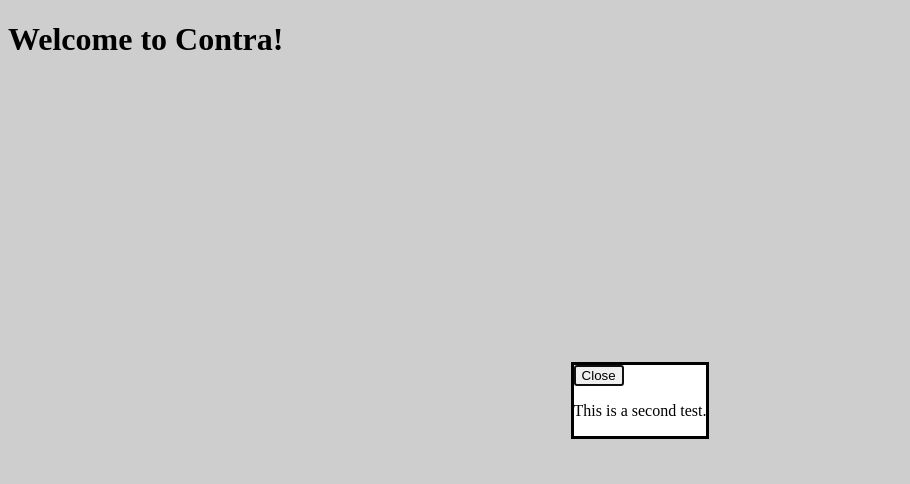
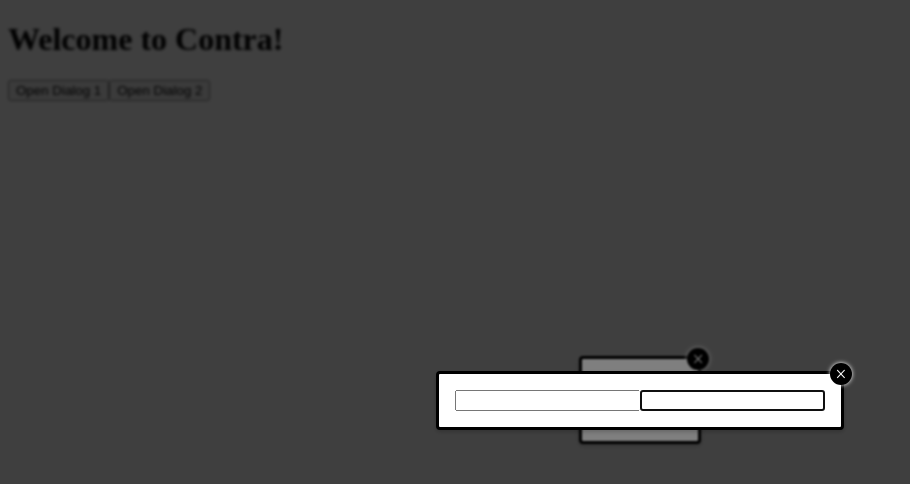
Before and after one commit to contra/contra-interview-assessment, a Next.js app in the folder frontend/: page / in a window 1280 px wide. Shown: the top 484 px of the page, without its empty margins (0-910 px from the left). Built offline with nearby package versions, Linux system fonts and the light colour scheme.

Commit message:
Adds a nice CSS only close icon to the dismiss button. Adds tab management, so only a few specific HTML elements can be selected using the Tab key. Handles backdrop with a simple fade animation.

```diff
--- a/frontend/package.json
+++ b/frontend/package.json
@@ -9,6 +9,7 @@
     "lint": "yarn lint:eslint && yarn lint:prettier",
     "lint:eslint": "eslint './src/**/*.{js,ts,tsx}' --cache",
     "lint:prettier": "prettier --ignore-path .gitignore --check './**/*.{js,ts,tsx}'",
+    "lint:prettier-write": "prettier --ignore-path .gitignore --ignore-path .next './**/*.{js,ts,tsx}' -w",
     "test": "NODE_ENV=test jest --watch",
     "test:ci": "NODE_ENV=test jest --ci --reporters jest-silent-reporter"
   },
--- /dev/null
+++ b/frontend/src/components/Dialog/Close.module.css
@@ -0,0 +1,31 @@
+.close {
+    position: absolute;
+    right: -16px;
+    top: -16px;
+    width: 32px;
+    height: 32px;
+    color: white;
+    cursor: pointer;
+    display: flex;
+    align-items: center;
+    justify-content: center;
+    transition: all .2s;
+}
+.close:hover:before {
+    box-shadow: white 0 0 5px;
+}
+
+.close:before {
+    display: flex;
+    align-items: center;
+    justify-content: center;
+    height: 18px;
+    width: 18px;
+    font-size: 20px;
+    content: '\00d7';
+    background-color: rgba(0, 0, 0, 1);
+    box-shadow: white 0 0 4px;
+    border-radius: 100%;
+    padding: 2px;
+    line-height: 100%;
+}
--- /dev/null
+++ b/frontend/src/components/Dialog/Dialog.module.css
@@ -0,0 +1,36 @@
+.dialogRoot {
+    width: 100%;
+    height: 100%;
+    display: flex;
+    position: fixed;
+    top: 0;
+    left: 0;
+    background-color: rgba(0, 0, 0, 0.5);
+    justify-content: center;
+    align-items: center;
+    transition: all 0.25s ease-in;
+    visibility: visible;
+    opacity: 1;
+    backdrop-filter: blur(1px);
+}
+
+.dialogRootFadeOut {
+    visibility: visible;
+    opacity: 0;
+}
+
+.dialogRoot.hide {
+    display: none;
+}
+
+.dialog {
+    background-color: #fff;
+    border-radius: 4px;
+    box-shadow: 0 2px 4px rgba(0, 0, 0, 0.2);
+    padding: 16px;
+    max-width: 400px;
+}
+
+.blockScrolling {
+    overflow: hidden;
+}
--- /dev/null
+++ b/frontend/src/components/Dialog/DialogManager.tsx
@@ -0,0 +1 @@
+export const modalStack: Set<HTMLDialogElement> = new Set();
--- /dev/null
+++ b/frontend/src/components/Dialog/index.tsx
@@ -0,0 +1,108 @@
+import React, { useEffect, useRef, useCallback, type ReactNode } from 'react';
+import { modalStack } from '@/components/Dialog/DialogManager';
+import closeStyle from './Close.module.css';
+import styles from './Dialog.module.css';
+
+type ModalProps = {
+  children: ReactNode;
+  isOpen: boolean;
+  onClose: () => void;
+};
+
+export const Dialog: React.FC<ModalProps> = (props: ModalProps) => {
+  const dialogRef = useRef<HTMLDialogElement>(null);
+  const dialogRootRef = useRef<HTMLDivElement>(null);
+  const { isOpen, onClose, children } = props;
+
+  // Handle tab key press
+  const handleTabKey = useCallback((event: KeyboardEvent) => {
+    if (event.key === 'Tab') {
+      const focusableElements =
+        dialogRef.current?.querySelectorAll<HTMLElement>(
+          'a[href], button, textarea, input[type="text"], input[type="radio"], input[type="checkbox"], select'
+        );
+
+      if (!focusableElements || focusableElements.length === 0) return;
+
+      const firstFocusableElement = focusableElements[0];
+      const lastFocusableElement =
+        focusableElements[focusableElements.length - 1];
+
+      if (event.shiftKey && document.activeElement === firstFocusableElement) {
+        event.preventDefault();
+        lastFocusableElement?.focus();
+      } else if (
+        !event.shiftKey &&
+        document.activeElement === lastFocusableElement
+      ) {
+        event.preventDefault();
+        firstFocusableElement?.focus();
+      }
+    }
+  }, []);
+
+  useEffect(() => {
+    if (isOpen) {
+      modalStack.add(dialogRef.current as HTMLDialogElement);
+      document.addEventListener('keydown', handleTabKey);
+      document.body.classList.add(styles.blockScrolling);
+    } else {
+      modalStack.delete(dialogRef.current as HTMLDialogElement);
+      document.removeEventListener('keydown', handleTabKey);
+      document.body.classList.remove(styles.blockScrolling);
+    }
+
+    return () => {
+      document.removeEventListener('keydown', handleTabKey);
+      document.body.classList.remove(styles.blockScrolling);
+    };
+  }, [isOpen, handleTabKey]);
+
+  // Close modal, either by clicking on the backdrop or the "close" icon.
+  const handleClose = useCallback(() => {
+    // @ts-expect-error will be refactored
+    dialogRootRef.current?.classList.add(styles.dialogRootFadeOut);
+    setTimeout(() => {
+      // @ts-expect-error will be refactored
+      dialogRootRef.current?.classList.toggle(styles.dialogRootFadeOut);
+      // @ts-expect-error will be refactored
+      dialogRootRef.current?.classList.add(styles.hide);
+    }, 250);
+
+    // Calls the user of this component passed event handler.
+    setTimeout(onClose, 500);
+    modalStack.delete(dialogRef.current as HTMLDialogElement);
+  }, [onClose]);
+
+  // Close modal when clicking outside of it
+  const handleOutsideClick = useCallback(
+    (event: MouseEvent) => {
+      event.stopPropagation();
+
+      // eslint-disable-next-line eqeqeq
+      const modalStackArray = [...modalStack];
+      if (
+        event.target === dialogRootRef.current &&
+        modalStackArray.at(-1) === dialogRef.current
+      ) {
+        handleClose();
+      }
+    },
+    [handleClose]
+  );
+
+  if (!isOpen) return null;
+
+  return (
+    <div
+      className={styles['dialogRoot']}
+      onClick={handleOutsideClick}
+      ref={dialogRootRef}
+    >
+      <dialog className={styles['dialog']} open={isOpen} ref={dialogRef}>
+        <a className={closeStyle['close']} onClick={handleClose}></a>
+        {children}
+      </dialog>
+    </div>
+  );
+};
--- a/frontend/src/components/Modal/index.tsx
+++ /dev/null
@@ -1,111 +0,0 @@
-import React, {useEffect, useRef, useCallback, ReactNode} from 'react';
-// import styles from './Modal.module.css';
-
-type ModalProps = {
-  children: ReactNode;
-  closeText: ReactNode | string;
-  isOpen: boolean;
-  onClose: () => void;
-}
-
-const modalStack: Set<HTMLDialogElement> = new Set();
-
-export const Modal: React.FC<ModalProps> = (props: ModalProps) => {
-  const modalRef = useRef<HTMLDialogElement>(null);
-  const formDialogRef = useRef<HTMLFormElement>(null);
-  const {isOpen, onClose, closeText, children} = props;
-
-  // Handle tab key press
-  const handleTabKey = useCallback((event: KeyboardEvent) => {
-    console.log('handleTabKey');
-    if (event.key === 'Tab') {
-      event.preventDefault();
-    }
-  }, []);
-
-  useEffect(() => {
-    if (isOpen) {
-      // The next line only makes sense for development environment, due to React re-render.
-      if (!modalRef.current?.open) {
-        modalRef.current?.showModal();
-        modalStack.add(modalRef.current as HTMLDialogElement);
-      }
-      document.addEventListener('keydown', handleTabKey);
-      document.body.style.overflow = 'hidden';
-    } else {
-      if (modalRef.current?.open) {
-        modalRef.current.close();
-        modalStack.delete(modalRef.current as HTMLDialogElement);
-      }
-      document.removeEventListener('keydown', handleTabKey);
-      document.body.style.overflow = '';
-    }
-
-    return () => {
-      document.removeEventListener('keydown', handleTabKey);
-      document.body.style.overflow = '';
-    };
-  }, [isOpen, handleTabKey]);
-
-  // Close modal when clicking outside of it
-  const handleOutsideClick = useCallback(
-    (event: MouseEvent) => {
-      // eslint-disable-next-line eqeqeq
-      const modalStackArray = [...modalStack];
-      console.log(formDialogRef.current?.contains(event.target as Node));
-      if (
-        modalStackArray.pop() === modalRef.current &&
-        !formDialogRef.current?.contains(event.target as Node)
-      ) {
-        // Calls the user of this component passed event handler.
-        onClose();
-        modalStack.delete(modalRef.current as HTMLDialogElement);
-        modalRef.current.close();
-      }
-    },
-      [onClose]
-  );
-
-  // Close modal
-  const handleClose = useCallback(
-    () => {
-      if (modalRef.current) {
-        // Calls the user of this component passed event handler.
-        onClose();
-        modalStack.delete(modalRef.current as HTMLDialogElement);
-        modalRef.current.close();
-      }
-    },
-    [onClose]
-  );
-
-  const cleanup = () => {
-    document.removeEventListener('keydown', handleTabKey);
-    document.removeEventListener('mousedown', handleOutsideClick);
-  }
-
-  useEffect(() => {
-    if (isOpen) {
-      console.debug('adding event listener');
-      document.addEventListener('mousedown', handleOutsideClick);
-    }
-
-    return () => {
-      console.debug('removing event listener');
-      cleanup();
-    };
-  }, [isOpen, handleOutsideClick]);
-
-  if (!isOpen) return null;
-
-  return (
-    <dialog ref={modalRef} style={{ padding: "0" }}>
-      <form method="dialog" ref={formDialogRef}>
-        <button onClick={handleClose} type="button">
-          {closeText}
-        </button>
-        {children}
-      </form>
-    </dialog>
-  );
-};
--- a/frontend/src/pages/index.tsx
+++ b/frontend/src/pages/index.tsx
@@ -1,18 +1,37 @@
 /* eslint-disable canonical/filename-match-exported */
 import { type NextPage } from 'next';
-import {Modal} from "@/components/Modal";
+import { Dialog } from 'components/Dialog';
+import { useState } from 'react';
+
+const toggleState = (previousState: boolean) => !previousState;
 
 const Index: NextPage = () => {
+  const [dialogOneOpen, setDialogOneOpen] = useState(true);
+  const [dialogTwoOpen, setDialogTwoOpen] = useState(true);
+
   return (
     <>
       <h1>Welcome to Contra!</h1>
+      <button onClick={() => setDialogOneOpen(toggleState)} type="button">
+        Open Dialog 1
+      </button>
+      <button onClick={() => setDialogTwoOpen(toggleState)} type="button">
+        Open Dialog 2
+      </button>
       {/* eslint-disable-next-line no-console */}
-      <Modal closeText="Close" isOpen={true} onClose={() => console.log('fechei o 1')}>
+      <Dialog
+        isOpen={dialogOneOpen}
+        onClose={() => setDialogOneOpen(toggleState)}
+      >
         <p>This is a test.</p>
-      </Modal>
-      <Modal closeText="Close" isOpen={true} onClose={() => console.log('fechei o 2')}>
-        <p>This is a second test.</p>
-      </Modal>
+      </Dialog>
+      <Dialog
+        isOpen={dialogTwoOpen}
+        onClose={() => setDialogTwoOpen(toggleState)}
+      >
+        <input name="test-1" type="text" />
+        <input autoFocus name="test-2" type="text" />
+      </Dialog>
     </>
   );
 };
```
Also changed, not shown: frontend/src/components/Dialog/Dialog.tsx (added).
